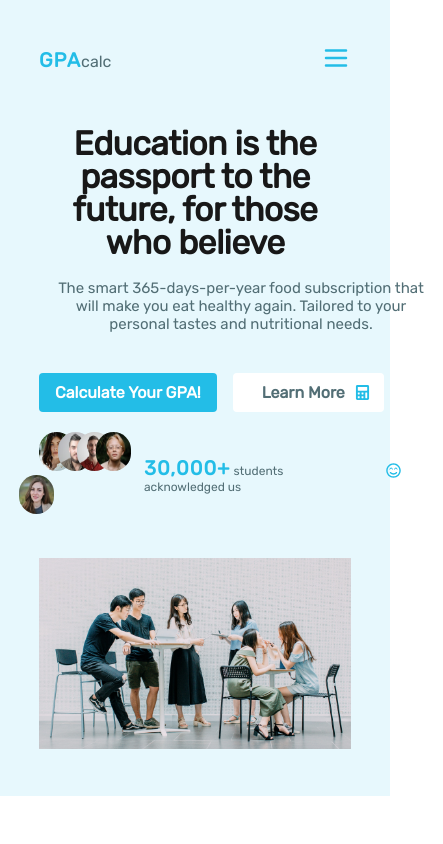
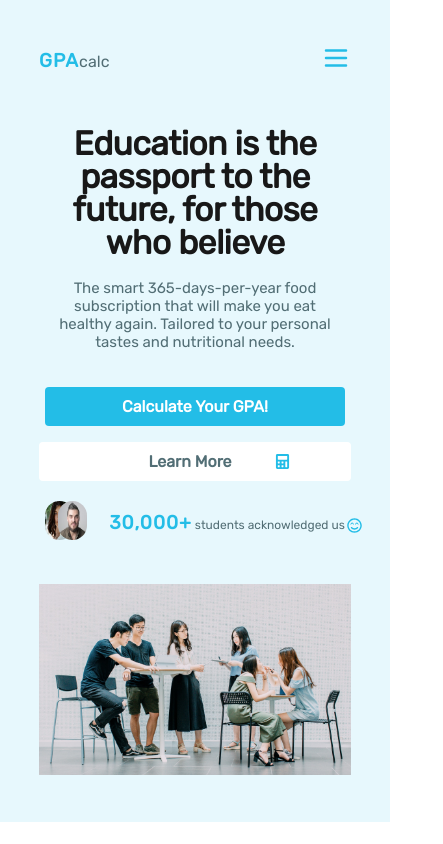
Before and after one commit to peterkariola/GPA-Calculator, a plain HTML site: page index.html in a window 390 px wide. Shown: the top 844 px of the page, 443 px wide, since content can reach past the window. Drawn offline with Linux system fonts and the light colour scheme.

Commit message:
New Commit

```diff
--- a/index.html
+++ b/index.html
@@ -86,7 +86,7 @@
     <header>
         <section class="menu-section">
             <div class="logo">
-                <span class="logo-focus perm-color-text">GPA</span><span class="logo-alt">calc</span>
+                <a href="#"><span class="logo-focus perm-color-text">GPA</span><span class="logo-alt">calc</span></a>
             </div>
             <div class="menu-logo">
                 <?xml version="1.0" ?><svg style="display:none" class="svg-menu-open" height="24" viewBox="0 0 24 24" width="24" xmlns="http://www.w3.org/2000/svg"><path class="heroicon-ui" fill="var(--primary-color)" d="M4 5h16a1 1 0 0 1 0 2H4a1
@@ -134,7 +134,7 @@
               <img src="img/student-5.jpg" alt="" class="student-testimonial student-testimonial-5">
             </div>
               <div class="student-testimonial-text">
-                  <span class="student-testimonial perm-color-text">30,000+</span>  students acknowledged us <svg aria-hidden="true" focusable="false" data-prefix="far" data-icon="smile-beam" class="svg-inline--fa fa-smile-beam
+                  <span class="student-testimonial perm-color-text">30,000+</span>  <span class="svg-text">students acknowledged us <svg aria-hidden="true" focusable="false" data-prefix="far" data-icon="smile-beam" class="svg-inline--fa fa-smile-beam
                     fa-w-16" role="img" xmlns="http://www.w3.org/2000/svg" viewBox="0 0 496 512"><path fill="var(--primary-color)" d="M248 8C111 8 0
                     119 0 256s111 248 248 248 248-111 248-248S385 8 248 8zm0 448c-110.3
                     0-200-89.7-200-200S137.7 56 248 56s200 89.7 200 200-89.7 200-200 200zm84-143.4c-20.8
@@ -149,7 +149,7 @@
                     8.3 3.5 1.1 7.4-.5
                     9.3-3.7l9.5-17c7.7-13.7 19.2-21.6
                     31.5-21.6s23.8
-                  7.9 31.5 21.6l9.5 17c2.1 3.7 6.2 4.7 9.3 3.7 3.6-1.1 6-4.5 5.7-8.3-3.3-42.1-32.2-71.4-56-71.4z"></path></svg>
+                    7.9 31.5 21.6l9.5 17c2.1 3.7 6.2 4.7 9.3 3.7 3.6-1.1 6-4.5 5.7-8.3-3.3-42.1-32.2-71.4-56-71.4z"></path></svg></span>
                 </div>
              </div>
 
@@ -206,6 +206,8 @@
            <option value="">Choose Your Institution</option>
            <option value="oau">OAU (Obafemi Awolowo University)</option>
            <option value="uniosun">Uniosun</option>
+           <option value="eksu">EKSU (Ekiti State University)</option>
+           <option value="lautech">Lautech</option>
            <option value="ui">UI (University of Ibadan)</option>
            <option value="unilag">Unilag</option>
            <option value="AbuZaria">AbuZaria</option>
@@ -446,9 +448,9 @@
                 312.4 165.7 303 175L255.1 222.1L208.1 175C199.6 165.7 184.4 165.7 175 175C165.7 184.4 165.7 199.6 175 208.1V208.1z"/></svg>
 
                 <p class="gpa-checker-p1">Hi <span class="gpa-checker-name">Dayo Tijani</span> from <span class="gpa-checker-school">OAU</span>, Your GPA for <span class="gpa-checker-semester">2nd Semester</span>,
-              <span class="gpa-checker-academic-session">2021/2022 </span> Academic Session is <span class="gpa-alert-display">3.94/5.0</span>
+              <span class="gpa-checker-academic-session">2021/2022 </span> Academic Session is <span class="gpa-alert-display"></span>
               </p>
-              <p class="gpa-checker-p2">You currently have <span class="gpa-checker-honor">"Second Class Upper division"</span>  which is promising and we really believe in you that you can do better,
+              <p class="gpa-checker-p2">You currently have "<span class="gpa-checker-honor"></span>"  which is promising and we really believe in you that you can do better,
               just keep your cool and put more effort.
               </p>
             </div>
--- a/script.js
+++ b/script.js
@@ -124,7 +124,8 @@
                 || institution.options[institution.selectedIndex].value === 'run' || institution.options[institution.selectedIndex].value === 'cu' ||
                 institution.options[institution.selectedIndex].value === 'futa' || institution.options[institution.selectedIndex].value === 'bowen' ||
                 institution.options[institution.selectedIndex].value === 'babcock' || institution.options[institution.selectedIndex].value === 'fuoye' ||
-                institution.options[institution.selectedIndex].value === 'delsu'
+                institution.options[institution.selectedIndex].value === 'delsu' || institution.options[institution.selectedIndex].value === 'lautech' ||
+                institution.options[institution.selectedIndex].value === 'eksu'
              return x;
     }
 
@@ -367,7 +368,7 @@
 
              console.log(Number(gpaAlertDisplay.textContent))
 
-            //  Honor Decoder without proper knowledge of Hoisting
+            //  Honor Decoder
              if (uniFivePointZero()){
                 honorDecoder(1.49, 1.50, 2.49, 2.50, 3.49, 3.50, 4.49, 4.50, 5.0)
              }
--- a/style.css
+++ b/style.css
@@ -179,7 +179,7 @@ svg{
 .student-testimonial-text svg{
     position: absolute;
     top: 7px;
-    left: 240px;
+    left: 251px;
 }
 
 h2{
@@ -616,6 +616,10 @@ footer{
     height: 80px;
 }
 
+.logo a{
+    color: inherit;
+    text-decoration: none;
+}
 /* Mobile & Tablet Views*/
 @media only screen and (max-width: 1298px){
 h1{
@@ -878,3 +882,51 @@ width: 100%;
 }
 
 }
+
+@media only screen and (max-width: 540px){
+    .hero-paragraph{
+        width: 100%;
+    }
+    svg.svg-learn-more {
+        left: 75%;
+    }
+    a.btn.btn-hero-1 {
+        display: block;
+        width: 96%;
+        margin: 16px auto;
+        text-align: center;
+    }
+    .btn-hero-container {
+        width: 100%;
+    }
+    a.btn.btn-hero-2 {
+        display: block;
+        width: 100%;
+        margin: 0 auto;
+    }
+    .student-testimonial-4, .student-testimonial-5, .student-testimonial-3{
+        display: none;
+    }
+    .student-testimonial-container img{
+        width: 29px;
+    }
+    .student-testimonial-container {
+        width: 55px;
+    }
+    .perm-color-text{
+        font-size: 19px;
+    }
+    .student-testimonial-text svg {
+        left: 100%;
+    }
+    .partners-images-container {
+        grid-template-columns: 170px
+    }
+    .gpa {
+        margin-left: 5%;
+    }
+    .btn-gpa-calc-section {
+        width: 100%;
+        text-align: center;
+    }
+}
```
Lines whose indentation alone changed are shown as unchanged.
